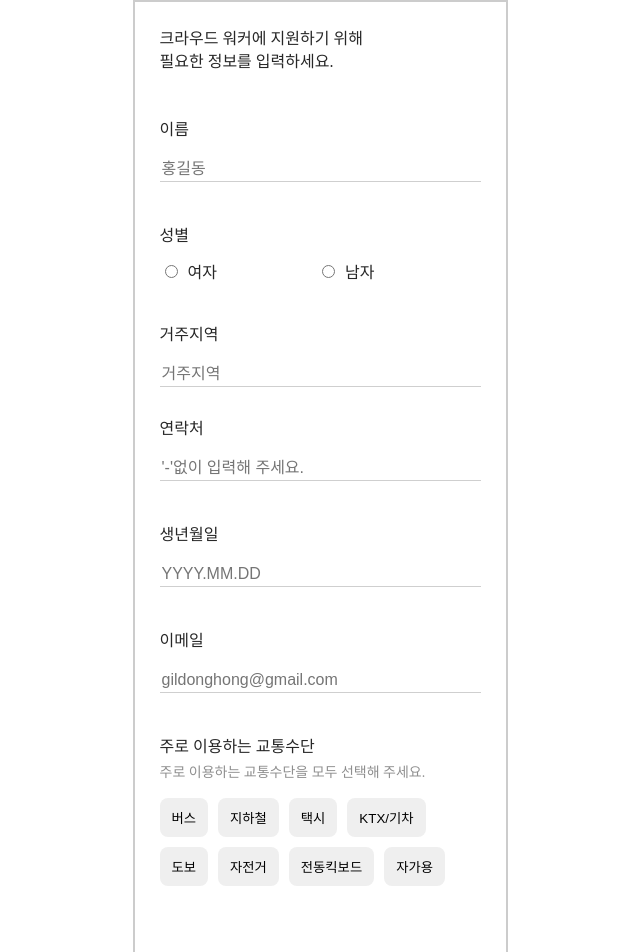
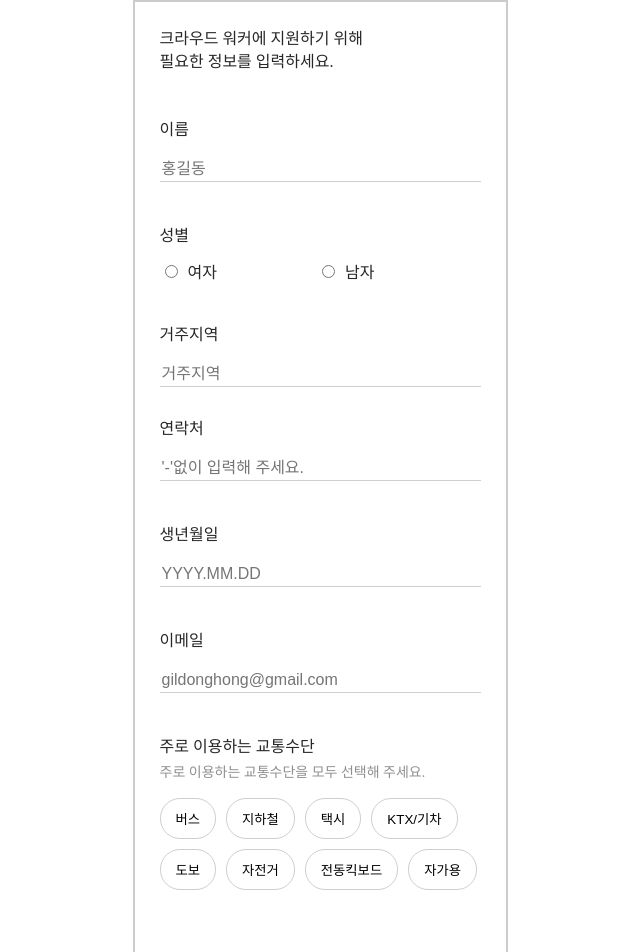
Before and after one commit to wanted-group-4/wanted-group-4-snplab, a React (Create React App) app: page /user in a window 1280 px wide. Shown: the top 952 px of the page, without its empty margins (320-960 px from the left). Built offline with nearby package versions, Linux system fonts and the light colour scheme.

Commit message:
design: 교통수단 버튼 스타일 추가

```diff
--- a/src/pages/User.tsx
+++ b/src/pages/User.tsx
@@ -458,8 +458,10 @@ const ButtonWrap = memo(styled.div`
   gap: 10px;
   margin-bottom: 35px;
   button {
-    padding: 10px 12px;
-    border-radius: 8px;
+    padding: 10px 15px;
+    border-radius: 20px;
+    background: white;
+    border: 1px solid ${({ theme }) => theme.color.grey_04};
     &.selected {
       font-weight: bold;
       color: #fff;
```
